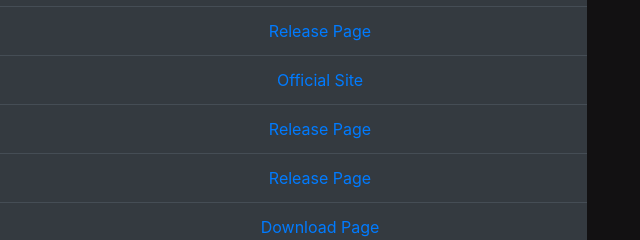
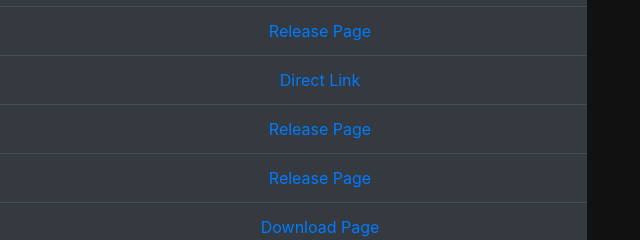
Before and after one commit to azhuge233/SoftwareDownloadLink, a plain HTML site: page index.html in a window 1280 px wide. Shown: the part 4789-5029 px from the top of the page, 608-1248 px from the left. Drawn offline with nearby package versions, Linux system fonts and the light colour scheme.

Commit message:
Update index.html
Update miniBin link.

```diff
--- a/index.html
+++ b/index.html
@@ -1166,8 +1166,8 @@
                     	miniBin
                     </td>
                     <td>
-                        <a href="https://e-sushi.net/minibin/" target="_blank">
-                        	Official Site
+                        <a href="https://e-sushi.net/projects/minibin.zip" target="_blank">
+                        	Direct Link
                         </a>
                     </td>
                 </tr>
```
